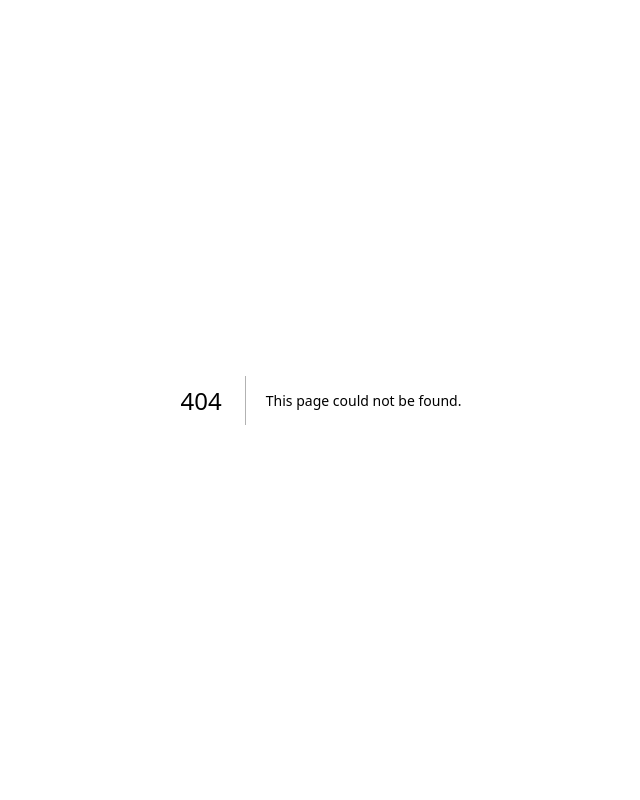
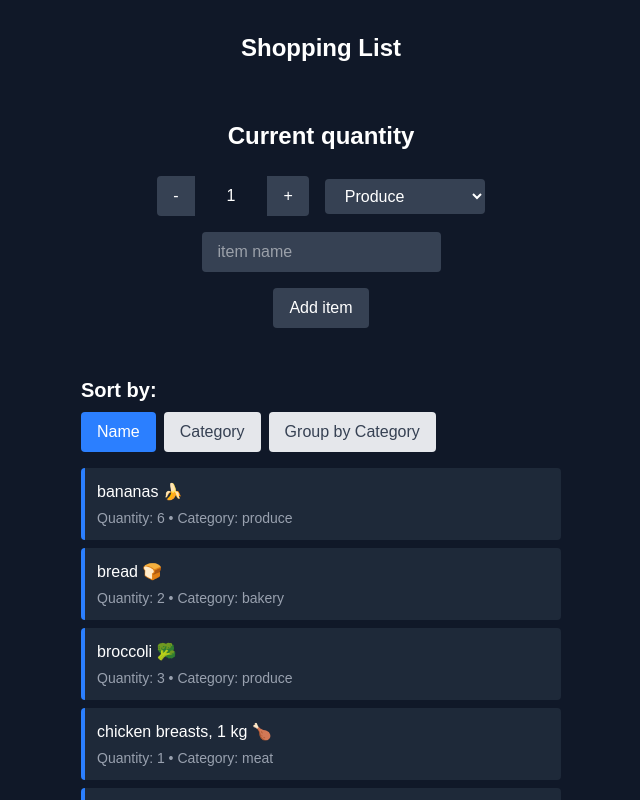
Before and after one commit to hDittmann/cprg306-assignments, a Next.js app: page /week-7 in a window 1280 px wide. Before the commit this address had no page. Shown: the top 800 px of the page, without its empty margins (319-959 px from the left). Built offline with nearby package versions, Linux system fonts and the light colour scheme.

Commit message:
Add Week 7
Adds the Week 7 page, focusing on state management and passing data from "adding an item" to the "shopping list"

```diff
--- a/app/page.js
+++ b/app/page.js
@@ -9,6 +9,7 @@ export default function Home() {
       <p><Link href="/week-4">Week 4</Link></p>
       <p><Link href="/week-5">Week 5</Link></p>
       <p><Link href="/week-6">Week 6</Link></p>
+      <p><Link href="/week-7">Week 7</Link></p>
     </main>
   );
 }
--- /dev/null
+++ b/app/week-7/item-list.js
@@ -0,0 +1,52 @@
+"use client"
+
+import Item from "./item";
+import { useState } from "react";
+
+function ItemList({ items = [] }) {
+    const [sortBy, setSortBy] = useState("name");
+
+    const sortedItems = [...items].sort((a, b) => {
+        if (sortBy === "name") {
+            return a.name.localeCompare(b.name);
+        } else if (sortBy === "category") {
+            return a.category.localeCompare(b.category);
+        } else if (sortBy === "group-by-category") {
+            return a.category.localeCompare(b.category) || a.name.localeCompare(b.name);
+        }
+    });
+
+    return (
+        <div className="container mx-auto p-4">
+            <div className="mb-4">
+                <h2 className="text-xl font-bold mb-2">Sort by:</h2>
+                <div className="flex gap-2">
+                    <button onClick={() => setSortBy("name")} className={`px-4 py-2 rounded ${sortBy === "name"
+                        ? "bg-blue-500 text-white" : "bg-gray-200 text-gray-700 hover:bg-gray-300"}`}>
+                        Name
+                    </button>
+                    <button onClick={() => setSortBy("category")} className={`px-4 py-2 rounded ${sortBy === "category"
+                        ? "bg-blue-500 text-white" : "bg-gray-200 text-gray-700 hover:bg-gray-300"}`}>
+                        Category
+                    </button>
+                    <button onClick={() => setSortBy("group-by-category")} className={`px-4 py-2 rounded ${sortBy === "group-by-category"
+                        ? "bg-blue-500 text-white" : "bg-gray-200 text-gray-700 hover:bg-gray-300"}`}>
+                        Group by Category
+                    </button>
+                </div>
+            </div>
+            <ul className="space-y-2">
+                {sortedItems.map((item) => (
+                    <Item
+                        key={item.id}
+                        name={item.name}
+                        quantity={item.quantity}
+                        category={item.category}
+                    />
+                ))}
+            </ul>
+        </div>
+    );
+}
+
+export default ItemList;
--- /dev/null
+++ b/app/week-7/item.js
@@ -0,0 +1,12 @@
+function item({ name, quantity, category }) {
+    return (
+        <li className="bg-gray-800 p-3 rounded border-l-4 border-blue-500">
+            <div className="font-medium">{name}</div>
+            <div className="text-sm text-gray-400 mt-1">
+                Quantity: {quantity} • Category: {category}
+            </div>
+        </li>
+    );
+}
+
+export default item;
--- /dev/null
+++ b/app/week-7/items.json
@@ -0,0 +1,74 @@
+[
+  {
+    "id": "1h2GJKH12gkHG31h1H",
+    "name": "milk, 4 L 🥛",
+    "quantity": 1,
+    "category": "dairy"
+  },
+  {
+    "id": "2KJH3k2j3H1k2J3K1H",
+    "name": "bread 🍞",
+    "quantity": 2,
+    "category": "bakery"
+  },
+  {
+    "id": "3h2KJH3k2j3H1k2J3",
+    "name": "eggs, dozen 🥚",
+    "quantity": 2,
+    "category": "dairy"
+  },
+  {
+    "id": "4k2J3K1H2GJKH12gk",
+    "name": "bananas 🍌",
+    "quantity": 6,
+    "category": "produce"
+  },
+  {
+    "id": "5H1h1H2KJH3k2j3H",
+    "name": "broccoli 🥦",
+    "quantity": 3,
+    "category": "produce"
+  },
+  {
+    "id": "6H1k2J3K1H2GJKH1",
+    "name": "chicken breasts, 1 kg 🍗",
+    "quantity": 1,
+    "category": "meat"
+  },
+  {
+    "id": "7gkHG31h1H2KJH3k",
+    "name": "pasta sauce 🍝",
+    "quantity": 3,
+    "category": "canned goods"
+  },
+  {
+    "id": "8j3H1k2J3K1H2GJK",
+    "name": "spaghetti, 454 g 🍝",
+    "quantity": 2,
+    "category": "dry goods"
+  },
+  {
+    "id": "9H12gkHG31h1H2KJ",
+    "name": "toilet paper, 12 pack 🧻",
+    "quantity": 1,
+    "category": "household"
+  },
+  {
+    "id": "10H3k2j3H1k2J3K1",
+    "name": "paper towels, 6 pack",
+    "quantity": 1,
+    "category": "household"
+  },
+  {
+    "id": "11k2J3K1H2GJKH12",
+    "name": "dish soap 🍽️",
+    "quantity": 1,
+    "category": "household"
+  },
+  {
+    "id": "12GJKH12gkHG31h1",
+    "name": "hand soap 🧼",
+    "quantity": 4,
+    "category": "household"
+  }
+]
--- /dev/null
+++ b/app/week-7/new-item.js
@@ -0,0 +1,84 @@
+"use client"
+
+import { useState } from "react";
+
+function NewItem({ onAddItem }) {
+    const [quantity, setQuantity] = useState(1);
+    const [name, setName] = useState("");
+    const [category, setCategory] = useState("produce");
+
+    function increment() {
+        if (quantity < 20) {
+            setQuantity(quantity + 1);
+        }
+    }
+    function decrement() {
+        if (quantity > 1) {
+            setQuantity(quantity - 1);
+        }
+    }
+
+    function handleSubmit(event) {
+        event.preventDefault();
+
+        const item = {
+            id: Math.random().toString(36).substr(2, 18), // Generate a random ID
+            name: name,
+            quantity: quantity,
+            category: category
+        };
+
+        console.log(item);
+
+        if (onAddItem) {
+            onAddItem(item);
+        }
+
+        setName("");
+        setQuantity(1);
+        setCategory("produce");
+    }
+
+    return (
+        <div className="text-white p-8 flex flex-col items-center">
+            <h1 className="text-2xl font-bold mb-6">Current quantity</h1>
+            {/* i hate styling in a non css file for lining som stuff up so this might be scuffed */}
+            <div className="flex items-center mb-4 gap-4">
+                <button onClick={decrement}
+                    className="bg-gray-700 px-4 py-2 rounded-l hover:bg-gray-600 active:bg-gray-800 transition">
+                    -
+                </button>
+                <span className="px-4">{quantity}</span>
+                <button onClick={increment}
+                    className="bg-gray-700 px-4 py-2 rounded-r hover:bg-gray-600 active:bg-gray-800 transition">
+                    +
+                </button>
+
+                <select value={category} onChange={(e) => setCategory(e.target.value)}
+                    className="px-4 py-2 bg-gray-700 rounded hover:bg-gray-600 transition text-white">
+                    <option value="produce">Produce</option>
+                    <option value="dairy">Dairy</option>
+                    <option value="bakery">Bakery</option>
+                    <option value="meat">Meat</option>
+                    <option value="frozen-foods">Frozen Foods</option>
+                    <option value="canned-goods">Canned Goods</option>
+                    <option value="dry-goods">Dry Goods</option>
+                    <option value="beverages">Beverages</option>
+                    <option value="snacks">Snacks</option>
+                    <option value="household">Household</option>
+                    <option value="other">Other</option>
+                </select>
+            </div>
+
+            <input type="text" value={name} onChange={(e) => setName(e.target.value)} placeholder="item name"
+                className="mb-4 px-4 py-2 bg-gray-700 rounded hover:bg-gray-600 transition" />
+
+            <button onClick={handleSubmit}
+                className="bg-gray-700 px-4 py-2 rounded hover:bg-gray-600 active:bg-gray-800 transition">
+                Add item
+            </button>
+        </div>
+    );
+}
+
+export default NewItem;
--- /dev/null
+++ b/app/week-7/page.js
@@ -0,0 +1,26 @@
+"use client"
+
+import { useState } from "react";
+import Link from "next/link";
+import ItemList from "./item-list";
+import NewItem from "./new-item";
+import itemsData from './items.json';
+
+export default function Page() {
+    const [items, setItems] = useState(itemsData);
+
+    const handleAddItem = (newItem) => {
+        setItems([...items, newItem]);
+    };
+
+    return (
+        <main className="bg-gray-900 text-white p-8 min-h-screen">
+            <div className="max-w-lg mx-auto">
+                <h1 className="text-2xl font-bold mb-6 text-center">Shopping List</h1>
+                <NewItem onAddItem={handleAddItem} />
+                <ItemList items={items} />
+                <Link href="/">back</Link>
+            </div>
+        </main>
+    );
+}
```
